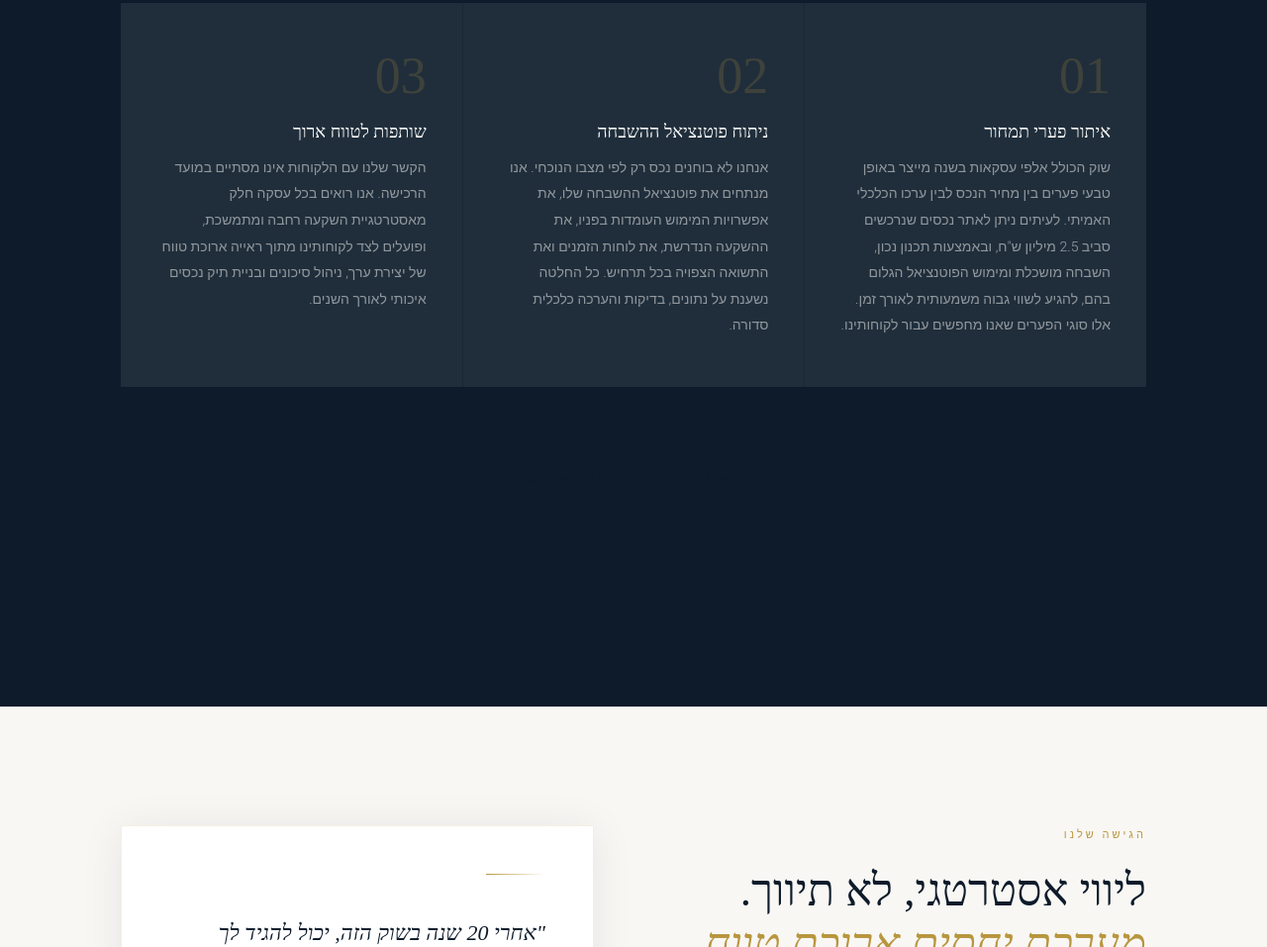
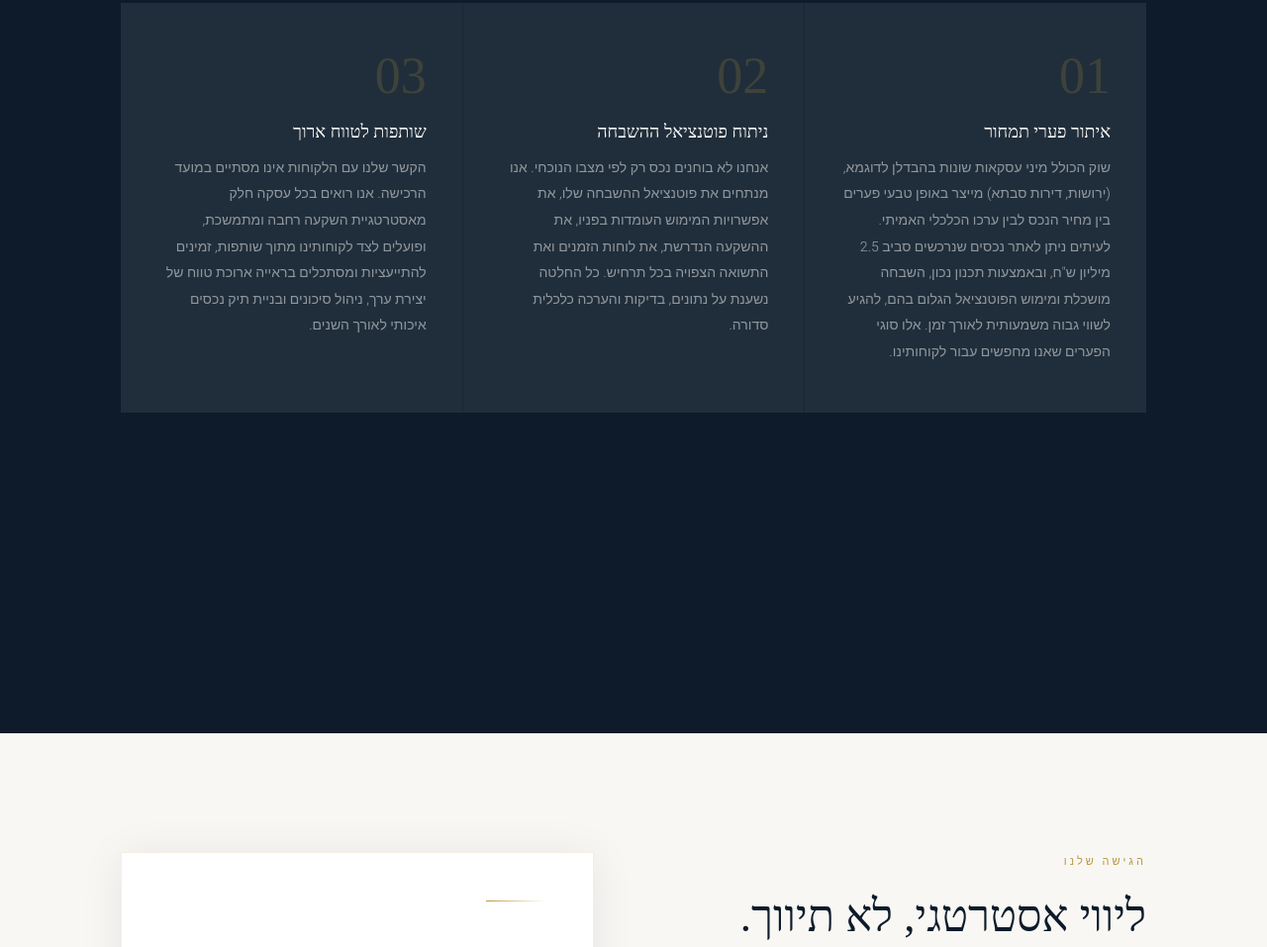
Before and after one commit to yogalivne25-del/investors-circle, a website: page index.html in a window 1280 px wide. Shown: the part 6926-7883 px from the top of the page at 99% size. Drawn offline with Linux system fonts and the light colour scheme; a web font is replaced by a local one.

Commit message:
Update problem cards text

```diff
--- a/index.html
+++ b/index.html
@@ -851,7 +851,7 @@
       <div class="problem__card fade-up">
         <div class="problem__card-num">01</div>
         <h3>איתור פערי תמחור</h3>
-        <p>שוק הכולל אלפי עסקאות בשנה מייצר באופן טבעי פערים בין מחיר הנכס לבין ערכו הכלכלי האמיתי. לעיתים ניתן לאתר נכסים שנרכשים סביב 2.5 מיליון ש"ח, ובאמצעות תכנון נכון, השבחה מושכלת ומימוש הפוטנציאל הגלום בהם, להגיע לשווי גבוה משמעותית לאורך זמן. אלו סוגי הפערים שאנו מחפשים עבור לקוחותינו.</p>
+        <p>שוק הכולל מיני עסקאות שונות בהבדלן לדוגמא, (ירושות, דירות סבתא) מייצר באופן טבעי פערים בין מחיר הנכס לבין ערכו הכלכלי האמיתי. לעיתים ניתן לאתר נכסים שנרכשים סביב 2.5 מיליון ש"ח, ובאמצעות תכנון נכון, השבחה מושכלת ומימוש הפוטנציאל הגלום בהם, להגיע לשווי גבוה משמעותית לאורך זמן. אלו סוגי הפערים שאנו מחפשים עבור לקוחותינו.</p>
       </div>
       <div class="problem__card fade-up">
         <div class="problem__card-num">02</div>
@@ -861,7 +861,7 @@
       <div class="problem__card fade-up">
         <div class="problem__card-num">03</div>
         <h3>שותפות לטווח ארוך</h3>
-        <p>הקשר שלנו עם הלקוחות אינו מסתיים במועד הרכישה. אנו רואים בכל עסקה חלק מאסטרטגיית השקעה רחבה ומתמשכת, ופועלים לצד לקוחותינו מתוך ראייה ארוכת טווח של יצירת ערך, ניהול סיכונים ובניית תיק נכסים איכותי לאורך השנים.</p>
+        <p>הקשר שלנו עם הלקוחות אינו מסתיים במועד הרכישה. אנו רואים בכל עסקה חלק מאסטרטגיית השקעה רחבה ומתמשכת, ופועלים לצד לקוחותינו מתוך שותפות, זמינים להתייעציות ומסתכלים בראייה ארוכת טווח של יצירת ערך, ניהול סיכונים ובניית תיק נכסים איכותי לאורך השנים.</p>
       </div>
     </div>
   </div>
```
